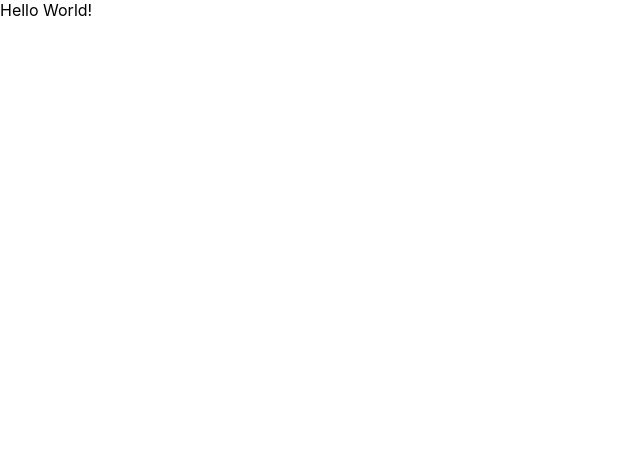
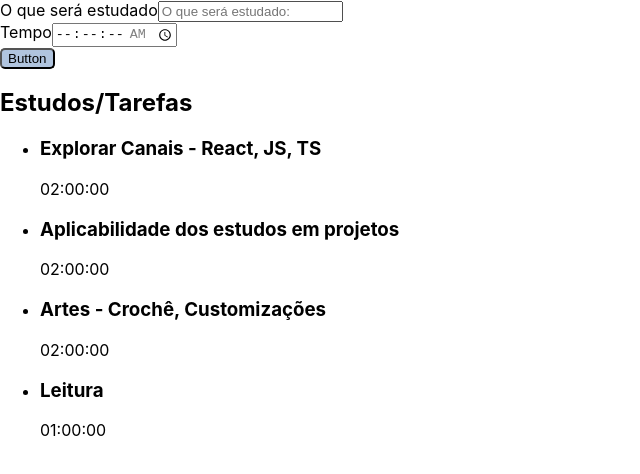
Before and after one commit to micheleldsk/Michele-Desenvolve2023-GB.Tech-Alura, a React (Create React App) app in the folder Alura-Tarefas/: page / in a window 1280 px wide. Shown: the top 474 px of the page, without its empty margins (0-640 px from the left). Built offline with nearby package versions, Linux system fonts and the light colour scheme.

Commit message:
componentes inciais/favicon estilizado/instal SASS

```diff
--- a/Alura-Tarefas/package.json
+++ b/Alura-Tarefas/package.json
@@ -39,5 +39,8 @@
       "last 1 firefox version",
       "last 1 safari version"
     ]
+  },
+  "devDependencies": {
+    "sass": "^1.63.6"
   }
 }
--- a/Alura-Tarefas/public/index.html
+++ b/Alura-Tarefas/public/index.html
@@ -10,34 +10,13 @@
       content="Web site created using create-react-app"
     />
     <link rel="apple-touch-icon" href="%PUBLIC_URL%/logo192.png" />
-    <!--
-      manifest.json provides metadata used when your web app is installed on a
-      user's mobile device or desktop. See https://developers.google.com/web/fundamentals/web-app-manifest/
-    -->
+
     <link rel="manifest" href="%PUBLIC_URL%/manifest.json" />
-    <!--
-      Notice the use of %PUBLIC_URL% in the tags above.
-      It will be replaced with the URL of the `public` folder during the build.
-      Only files inside the `public` folder can be referenced from the HTML.
 
-      Unlike "/favicon.ico" or "favicon.ico", "%PUBLIC_URL%/favicon.ico" will
-      work correctly both with client-side routing and a non-root public URL.
-      Learn how to configure a non-root public URL by running `npm run build`.
-    -->
-    <title>React App</title>
+    <title>Michele - Planner</title>
   </head>
   <body>
     <noscript>You need to enable JavaScript to run this app.</noscript>
     <div id="root"></div>
-    <!--
-      This HTML file is a template.
-      If you open it directly in the browser, you will see an empty page.
-
-      You can add webfonts, meta tags, or analytics to this file.
-      The build step will place the bundled scripts into the <body> tag.
-
-      To begin the development, run `npm start` or `yarn start`.
-      To create a production bundle, use `npm run build` or `yarn build`.
-    -->
   </body>
 </html>
--- a/Alura-Tarefas/src/App.tsx
+++ b/Alura-Tarefas/src/App.tsx
@@ -1,7 +1,14 @@
 import React from "react";
+import Form from "./components/Forms";
+import List from "./components/List";
 
 function App() {
-  return <div className="App">Hello World!</div>;
+  return (
+    <div className="App">
+      <Form />
+      <List />
+    </div>
+  );
 }
 
 export default App;
--- /dev/null
+++ b/Alura-Tarefas/src/components/Buttons/index.tsx
@@ -0,0 +1,14 @@
+import React from "react";
+
+class Button extends React.Component {
+  render() {
+    // const color = 'red'; - pode ser chamado em backgroundColor pela variável.
+    return (
+      <button style={{ backgroundColor: "#B0C4DE", borderRadius: "5px" }}>
+        Button
+      </button>
+    );
+  }
+}
+
+export default Button;
--- /dev/null
+++ b/Alura-Tarefas/src/components/Forms/index.tsx
@@ -0,0 +1,36 @@
+import React from "react";
+import Button from "../Buttons";
+
+class Form extends React.Component {
+  render() {
+    return (
+      <form>
+        <div>
+          <label htmlFor="task">O que será estudado</label>
+          <input
+            type="text"
+            name="task"
+            id="task"
+            placeholder="O que será estudado:"
+            required
+          />
+        </div>
+        <div>
+          <label htmlFor="time">Tempo</label>
+          <input
+            type="time"
+            step={1}
+            name="time"
+            id="time"
+            min="00:00:00"
+            max="02:00:00"
+            required
+          />
+        </div>
+        <Button />
+      </form>
+    );
+  }
+}
+
+export default Form;
--- /dev/null
+++ b/Alura-Tarefas/src/components/List/index.tsx
@@ -0,0 +1,28 @@
+import React from "react";
+
+function List() {
+  return (
+    <aside>
+      <h2> Estudos/Tarefas </h2>
+      <ul>
+        <li>
+          <h3>Explorar Canais - React, JS, TS</h3>
+          <span>02:00:00</span>
+        </li>
+        <li>
+          <h3>Aplicabilidade dos estudos em projetos</h3>
+          <span>02:00:00</span>
+        </li>
+        <li>
+          <h3>Artes - Crochê, Customizações</h3>
+          <span>02:00:00</span>
+        </li>
+        <li>
+          <h3>Leitura</h3>
+          <span>01:00:00</span>
+        </li>
+      </ul>
+    </aside>
+  );
+}
+export default List;
```
Also changed, not shown: 2 other files (tests, documents, lock files or other folders).
